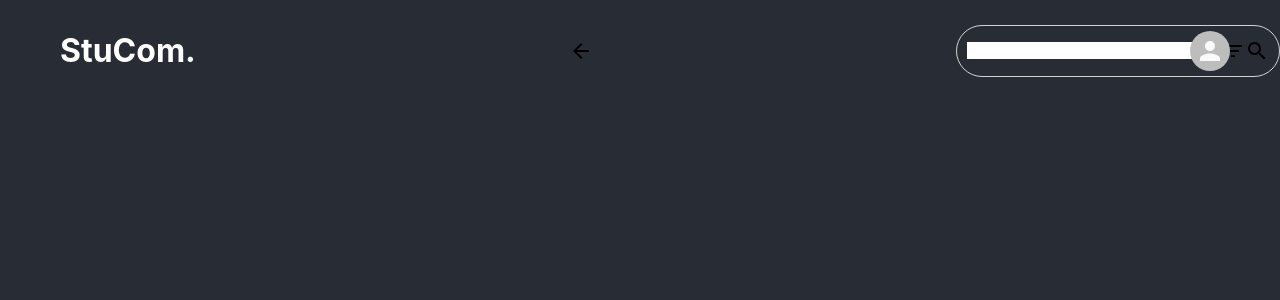
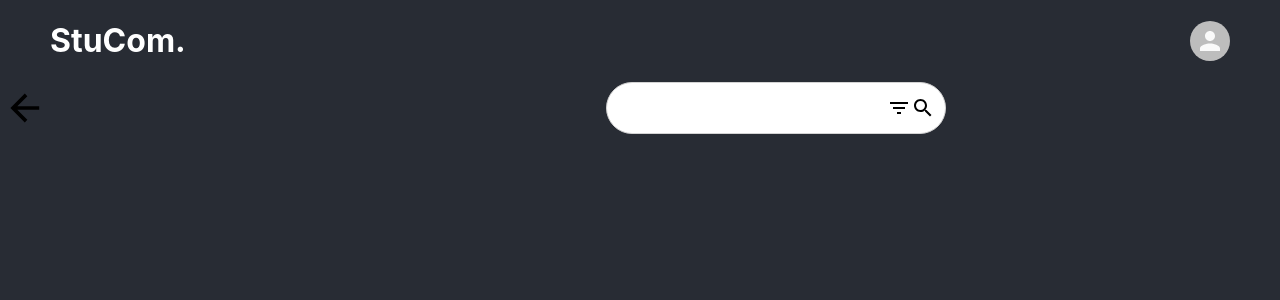
Before and after one commit to pptutn/cloned_fit31361_final_year_proj, a React (Create React App) app: page / in a window 1280 px wide. Shown: the top 300 px of the page. Built offline with nearby package versions, Linux system fonts and the light colour scheme.

Commit message:
Header and banner

```diff
--- /dev/null
+++ b/src/Components/Banner.css
@@ -0,0 +1,18 @@
+.result__banner {
+    display: flex;
+    justify-content: space-between;
+    align-items: center;
+    top: 10px;
+    background-color: #282c34;
+    z-index: 100;
+    width: 100%;
+  }
+
+  .banner__left {
+    margin-left: 50px;
+    color: white;
+  }
+
+  .banner__right {
+    margin-right: 50px;
+  }
--- /dev/null
+++ b/src/Components/Banner.tsx
@@ -0,0 +1,18 @@
+import "./Banner.css";
+import { Avatar } from '@material-ui/core';
+
+function Banner() {
+  return (
+      <div className = 'result__banner'>
+          <div className='banner__left'>
+            <h1 className="app-title"> StuCom.</h1>
+          </div>
+
+          <div className='banner__right'>
+            <Avatar />
+          </div>
+        </div>
+  );
+}
+
+export default Banner;
--- a/src/Components/Results.css
+++ b/src/Components/Results.css
@@ -1,7 +1,9 @@
-.header {
+.result__header {
   display: flex;
   justify-content: space-between;
   align-items: center;
+
+
   position: sticky;
   top: 10px;
   background-color: #282c34;
@@ -9,29 +11,26 @@
   width: 100%;
 }
 
-.banner__left {
+.banner {
   display: flex;
   align-items: center;
+}
+
+.banner__left {
   margin-left: 50px;
 }
 
 .banner__right {
-  display: flex;
-  align-items: center;
   position: absolute;
   right: 50px;
 }
 
-.header__left {
+.header {
   display: flex;
   align-items: center;
-  justify-content: space-between;
 }
 
 .header__center {
-  display: flex;
-  flex: 1;
-  align-items: center;
   max-width: fit-content;
   padding: 10px;
   height: 30px;
--- a/src/Components/Results.tsx
+++ b/src/Components/Results.tsx
@@ -11,9 +11,10 @@ function Results() {
   return (
 
     // header
-      <div className = 'header'>
+      <div className = 'result__header'>
 
         {/* banner */}
+        <div className='banner'>
           <div className='banner__left'>
             <h1 className="app-title"> StuCom.</h1>
           </div>
@@ -21,8 +22,10 @@ function Results() {
           <div className='banner__right'>
             <Avatar />
           </div>
+        </div>
 
         {/* header */}
+        <div className = 'header'>
           <div className='header__left'>
             <ArrowBackIcon />
           </div>
@@ -32,6 +35,8 @@ function Results() {
             <FilterListIcon />
             <SearchIcon />
           </div>
+        </div>
+
       </div>
   );
 }
--- a/src/Components/SearchBar.css
+++ b/src/Components/SearchBar.css
@@ -0,0 +1,44 @@
+.result__header {
+    display: flex;
+    justify-content: space-between;
+    align-items: center;
+    position: sticky;
+    top: 0;
+    background-color: 282c34;
+    z-index: 100;
+    width: 100%;
+  }
+
+
+.header__center {
+    display: flex;
+    flex: 1;
+    align-items: center;
+    justify-content: center;
+    max-width: fit-content;
+    padding: 10px;
+    height: 30px;
+    border: 1px solid lightgray;
+    background-color: white;
+    border-radius: 999px;
+}
+
+.header__left {
+    display: flex;
+    align-items: center;
+    justify-content: space-between;
+    width: 15vw;
+    margin-left: 80px;
+    transform: scale(1.8);
+}
+
+.blank__element {
+    flex: 1;
+}
+
+.header__center > input {
+    border: none;
+    padding: 10px;
+    outline-width: 0;
+    width: 250px;
+}
--- a/src/Components/SearchBar.tsx
+++ b/src/Components/SearchBar.tsx
@@ -0,0 +1,27 @@
+import "./SearchBar.css";
+import TextField from "@mui/material/TextField";
+import Stack from "@mui/material/Stack";
+import Autocomplete from "@mui/material/Autocomplete";
+import SearchIcon from '@mui/icons-material/Search';
+import FilterListIcon from '@mui/icons-material/FilterList';
+import ArrowBackIcon from '@mui/icons-material/ArrowBack';
+
+function SearchBar() {
+  return (
+      <div className = 'result__header'>
+          <div className='header__left'>
+            <ArrowBackIcon />
+          </div>
+
+          <div className='header__center'>
+            <input type="text" />
+            <FilterListIcon />
+            <SearchIcon />
+        </div>
+
+        <div id = 'blank__element'></div>
+      </div>
+  );
+}
+
+export default SearchBar;
--- a/src/index.tsx
+++ b/src/index.tsx
@@ -3,6 +3,8 @@ import ReactDOM from "react-dom/client";
 import "./index.css";
 import HomePage from "./Components/HomePage";
 import Results from "./Components/Results";
+import Banner from "./Components/Banner";
+import SearchBar from "./Components/SearchBar";
 
 const rootElement = document.getElementById("root");
 if (!rootElement) throw new Error("Failed to find the root element");
@@ -10,7 +12,8 @@ const root = ReactDOM.createRoot(rootElement);
 
 root.render(
   <div>
-    <Results />
+    <Banner />
+    <SearchBar />
   </div>
 );
 
```
Lines whose indentation alone changed are shown as unchanged.
